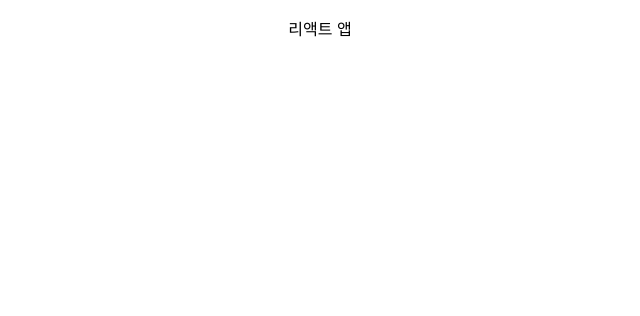
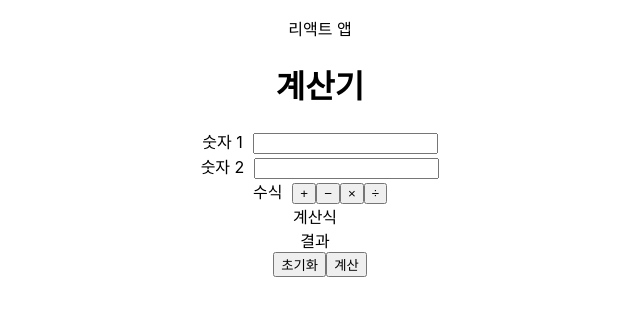
Before and after one commit to JaroInside/react-sutdy, a React (Create React App) app: page / in a window 1280 px wide. Shown: the top 316 px of the page, without its empty margins (320-960 px from the left). Built offline with nearby package versions, Linux system fonts and the light colour scheme.

Commit message:
계산기 만들기 연습

```diff
--- a/package.json
+++ b/package.json
@@ -3,6 +3,7 @@
   "version": "0.1.0",
   "private": true,
   "dependencies": {
+    "prop-types": "^15.7.2",
     "react": "^16.8.6",
     "react-dom": "^16.8.6",
     "react-scripts": "3.0.0"
@@ -16,7 +17,8 @@
   "eslintConfig": {
     "extends": [
       "react-app",
-      "airbnb"
+      "airbnb",
+      "prettier"
     ],
     "rules": {
       "react/prefer-stateless-function": 0,
@@ -40,7 +42,6 @@
     ]
   },
   "devDependencies": {
-    "@typescript-eslint/eslint-plugin": "1.x",
     "babel-eslint": "10.x",
     "eslint": "5.x",
     "eslint-config-airbnb": "^17.1.0",
--- /dev/null
+++ b/src/components/Calculator.css
@@ -0,0 +1,11 @@
+.calculator {
+  text-align: center;
+}
+
+.label {
+  margin-right: 10px;
+}
+
+.oper {
+  font-size: 1.2rem;
+}
--- /dev/null
+++ b/src/components/Calculator.js
@@ -0,0 +1,128 @@
+import React, { Component } from 'react';
+
+import Label from './label';
+import Operations from './operations';
+import './Calculator.css';
+
+class Calculator extends Component {
+  state = {
+    input: ['', ''],
+    operation: '',
+    result: '',
+  };
+
+  handleInputChange = (val, index) => {
+    if (!Number.isNaN(Number(val))) {
+      const { input, operation } = this.state;
+      const newInput = input.map((v, i) => (index === i ? val : v));
+      const newOperation = newInput.some(i => i !== '') ? operation : '';
+      this.setState({
+        input: newInput,
+        operation: newOperation,
+        result: '',
+      });
+    }
+  };
+
+  selectExpression = e => {
+    const { innerText } = e.target;
+    this.setState({
+      operation: innerText,
+      result: '',
+    });
+  };
+
+  checkAllInput = () => {
+    const { input, operation } = this.state;
+    const checkArray = [...input, operation];
+    return checkArray.some(c => c === '') ? '' : ' = ';
+  };
+
+  calculatorClear = () => {
+    this.setState({
+      input: ['', ''],
+      operation: '',
+    });
+  };
+
+  calculatorStart = () => {
+    const { input, operation } = this.state;
+    if (input.some(i => i === '') || operation === '')
+      alert('수식이 완성되지 않았습니다.');
+    else {
+      switch (operation) {
+        case '+':
+          this.setState({
+            result: input[0] + input[1],
+          });
+          break;
+        case '−':
+          this.setState({
+            result: input[0] - input[1],
+          });
+          break;
+        case '×':
+          this.setState({
+            result: input[0] * input[1],
+          });
+          break;
+        case '÷':
+          this.setState({
+            result: (input[0] / input[1]).toFixed(0),
+          });
+          break;
+        default:
+          break;
+      }
+    }
+  };
+
+  render() {
+    const {
+      handleInputChange,
+      selectExpression,
+      checkAllInput,
+      calculatorClear,
+      calculatorStart,
+    } = this;
+    const { input, operation, result } = this.state;
+    return (
+      <div className="calculator">
+        <h1>계산기</h1>
+        {input.map((v, i) => (
+          // eslint-disable-next-line react/no-array-index-key
+          <Label key={`calInput_${i}`} label={`숫자 ${i + 1}`}>
+            <input
+              value={v}
+              onChange={e => {
+                const { value } = e.target;
+                handleInputChange(value, i);
+              }}
+            />
+          </Label>
+        ))}
+        <Label label="수식">
+          <Operations selectExpression={selectExpression} />
+        </Label>
+        <Label label="계산식">
+          <div className="oper">
+            {`${input[0]} ${operation} ${input[1]} ${checkAllInput()}`}
+          </div>
+        </Label>
+        <Label label="결과">
+          <div>{result}</div>
+        </Label>
+        <div>
+          <button type="button" onClick={calculatorClear}>
+            초기화
+          </button>
+          <button type="button" onClick={calculatorStart}>
+            계산
+          </button>
+        </div>
+      </div>
+    );
+  }
+}
+
+export default Calculator;
--- /dev/null
+++ b/src/components/label.js
@@ -0,0 +1,23 @@
+import React from 'react';
+import { oneOfType, arrayOf, node, element, string } from 'prop-types';
+
+function Label({ label, children }) {
+  return (
+    <div>
+      <span className="label">{label}</span>
+      {children}
+    </div>
+  );
+}
+
+Label.propTypes = {
+  label: string,
+  children: oneOfType([arrayOf(node), node, arrayOf(element), element]),
+};
+
+Label.defaultProps = {
+  label: '',
+  children: <div />,
+};
+
+export default Label;
--- /dev/null
+++ b/src/components/operations.js
@@ -0,0 +1,32 @@
+import React from 'react';
+import { func } from 'prop-types';
+
+function Operations({ selectExpression }) {
+  const expresstion = ['+', '−', '×', '÷'];
+
+  return (
+    <>
+      {expresstion.map(exp => (
+        <button
+          key={`expresstion_${exp}`}
+          type="button"
+          onClick={selectExpression}
+        >
+          {exp}
+        </button>
+      ))}
+    </>
+  );
+}
+
+Operations.propTypes = {
+  selectExpression: func,
+};
+
+Operations.defaultProps = {
+  selectExpression: e => {
+    console.dir(e.target);
+  },
+};
+
+export default Operations;
--- a/src/containers/App.js
+++ b/src/containers/App.js
@@ -1,5 +1,6 @@
 import React, { Component } from 'react';
 
+import Calculator from '../components/Calculator';
 import './App.css';
 
 /**
@@ -32,106 +33,107 @@ import './App.css';
  */
 
 class App extends Component {
-  constructor(props) {
-    console.log('constructor');
-    super(props);
-  }
+  // constructor(props) {
+  //   console.log('constructor');
+  //   super(props);
+  // }
 
   // componentWillMount() {
   //   // 컴포넌트 렌더링 직전 호출. v17부터 용도 폐기
   //   console.log('componentWillMount');
   // }
 
-  static getDerivedStateFromProps(nextProps, prevState) {
-    /**
-     * componentWillReveiveProps 대신 사용
-     * 정적 메소드로 사용한다는 점.
-     * 클래스 내에만 존재, 인스턴스에는 존재하지 않음
-     */
-    console.log('getDerivedStateFromProps');
-    console.log(nextProps);
-    console.log(prevState);
-    // 만약 props에 따라 state 변화 시킨다면, 로직 진행 후, 변경된 state를 객체 형태로 리턴
-    return {};
-  }
-
-  componentDidMount() {
-    /**
-     * 컴포넌트 렌더링 시에 호출.
-     * 외부 라이브러리 연동시, ajax 요청시, DOM 관련 작업에 사용
-     */
-    console.log('componentDidMount');
-  }
-
-  // componentWillReveiveProps(nextProps) {
+  // static getDerivedStateFromProps(nextProps, prevState) {
   //   /**
-  //    * 컴포넌트가 새로운 props 받을 때 호출
-  //    * state가 props에 따라 변해야 되는 로직 쓸 때 주로 씀
-  //    * v17때 폐기 예정
+  //    * componentWillReveiveProps 대신 사용
+  //    * 정적 메소드로 사용한다는 점.
+  //    * 클래스 내에만 존재, 인스턴스에는 존재하지 않음
   //    */
-  //   console.log('componentWillReveiveProps');
-  //   console.log(`props: ${this.props} / nextProps: ${nextProps}`);
+  //   console.log('getDerivedStateFromProps');
+  //   console.log(nextProps);
+  //   console.log(prevState);
+  //   // 만약 props에 따라 state 변화 시킨다면, 로직 진행 후, 변경된 state를 객체 형태로 리턴
+  //   return {};
   // }
 
-  shouldComponentUpdate(nextProps, nextState) {
-    /**
-     * props, state 값이 변하기 직전 호출.
-     * return 값이 true이면 렌더링 진행, false면 멈춘다.
-     * 즉 개발자의 로직으로 쓸모없는 렌더링을 막아서 성능 최적화를 하게 하는 함수
-     */
-    console.log('shouldComponentUpdate');
-    console.log(nextProps);
-    console.log(nextState);
-    return true;
-  }
+  // componentDidMount() {
+  //   /**
+  //    * 컴포넌트 렌더링 시에 호출.
+  //    * 외부 라이브러리 연동시, ajax 요청시, DOM 관련 작업에 사용
+  //    */
+  //   console.log('componentDidMount');
+  // }
 
-  // componentWillUpdate(nextProps, nextState) {
+  // // componentWillReveiveProps(nextProps) {
+  // //   /**
+  // //    * 컴포넌트가 새로운 props 받을 때 호출
+  // //    * state가 props에 따라 변해야 되는 로직 쓸 때 주로 씀
+  // //    * v17때 폐기 예정
+  // //    */
+  // //   console.log('componentWillReveiveProps');
+  // //   console.log(`props: ${this.props} / nextProps: ${nextProps}`);
+  // // }
+
+  // shouldComponentUpdate(nextProps, nextState) {
   //   /**
-  //    * shouldComponentUpdate가 호출 된 뒤 호출되는데,
-  //    * 주로 컴포넌트 CSS 애니메이션 효과를 초기화 하거나, 이벤트 리스너 제거시 사용.
-  //    * 하지만 곧 폐기되는 함수
+  //    * props, state 값이 변하기 직전 호출.
+  //    * return 값이 true이면 렌더링 진행, false면 멈춘다.
+  //    * 즉 개발자의 로직으로 쓸모없는 렌더링을 막아서 성능 최적화를 하게 하는 함수
   //    */
-  //   console.log('componentWillUpdate');
+  //   console.log('shouldComponentUpdate');
   //   console.log(nextProps);
   //   console.log(nextState);
+  //   return true;
   // }
 
-  componentDidUpdate(prevProps, prevState, snapshot) {
-    /**
-     * 이 메소드가 실행되는 시점에서 이미 렌더링이 종료되고 props와 state 는 변경된 상태
-     * 여기서 이전의 값들을 통해 Dom 조작을 할수 있다.
-     * https://reactjs.org/docs/react-component.html?utm_source=caibaojian.com#getsnapshotbeforeupdate
-     */
-    console.log('componentDidUpdate');
-    console.log(prevProps);
-    console.log(prevState);
-    console.log(snapshot);
-  }
+  // // componentWillUpdate(nextProps, nextState) {
+  // //   /**
+  // //    * shouldComponentUpdate가 호출 된 뒤 호출되는데,
+  // //    * 주로 컴포넌트 CSS 애니메이션 효과를 초기화 하거나, 이벤트 리스너 제거시 사용.
+  // //    * 하지만 곧 폐기되는 함수
+  // //    */
+  // //   console.log('componentWillUpdate');
+  // //   console.log(nextProps);
+  // //   console.log(nextState);
+  // // }
 
-  componentWillUnmount() {
-    /**
-     * 컴포넌트 제거 직전 호출된다.
-     * 컴포넌트에 등록된 이벤트를 제거하거나, 필요없는 인스턴스 제거 해주는 로직이 들어간다.
-     */
-    console.log('componentWillUnmount');
-  }
+  // componentDidUpdate(prevProps, prevState, snapshot) {
+  //   /**
+  //    * 이 메소드가 실행되는 시점에서 이미 렌더링이 종료되고 props와 state 는 변경된 상태
+  //    * 여기서 이전의 값들을 통해 Dom 조작을 할수 있다.
+  //    * https://reactjs.org/docs/react-component.html?utm_source=caibaojian.com#getsnapshotbeforeupdate
+  //    */
+  //   console.log('componentDidUpdate');
+  //   console.log(prevProps);
+  //   console.log(prevState);
+  //   console.log(snapshot);
+  // }
 
-  getSnapshotBeforeUpdate(prevProps, prevState) {
-    /**
-     * render 이후에 실행
-     * 이전의 props와 state를 가져온다.
-     * 여기서의 return 값은 이후 componentDidUpdate의 세번째 parameter로 가져온다.
-     */
-    console.log('getSnapshotBeforeUpdate');
-    console.log(prevProps);
-    console.log(prevState);
-    return null;
-  }
+  // componentWillUnmount() {
+  //   /**
+  //    * 컴포넌트 제거 직전 호출된다.
+  //    * 컴포넌트에 등록된 이벤트를 제거하거나, 필요없는 인스턴스 제거 해주는 로직이 들어간다.
+  //    */
+  //   console.log('componentWillUnmount');
+  // }
+
+  // getSnapshotBeforeUpdate(prevProps, prevState) {
+  //   /**
+  //    * render 이후에 실행
+  //    * 이전의 props와 state를 가져온다.
+  //    * 여기서의 return 값은 이후 componentDidUpdate의 세번째 parameter로 가져온다.
+  //    */
+  //   console.log('getSnapshotBeforeUpdate');
+  //   console.log(prevProps);
+  //   console.log(prevState);
+  //   return null;
+  // }
 
   render() {
     return (
       <div className="App">
         <p>리액트 앱</p>
+        <Calculator />
       </div>
     );
   }
```
Also changed, not shown: src/containers/logo.svg (deleted), 1 other file (tests, documents, lock files or other folders).
